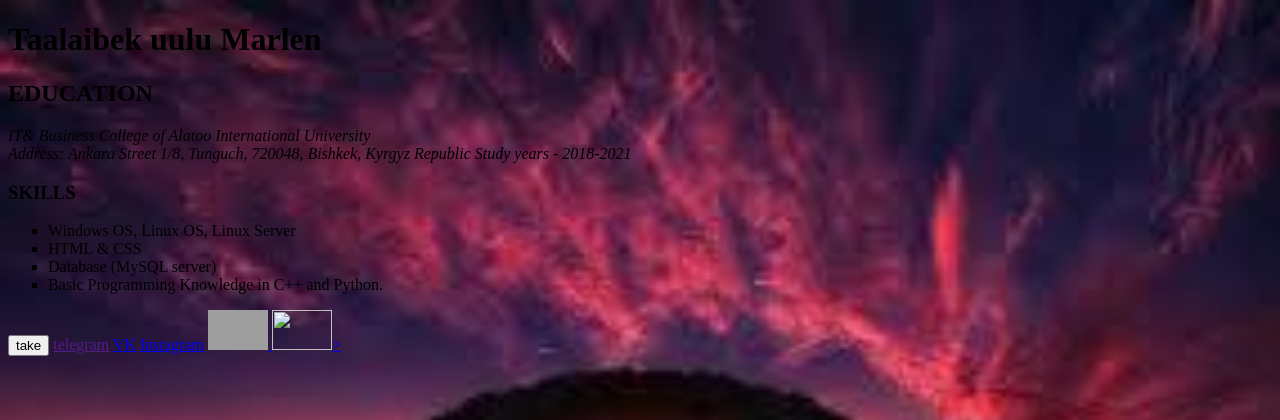
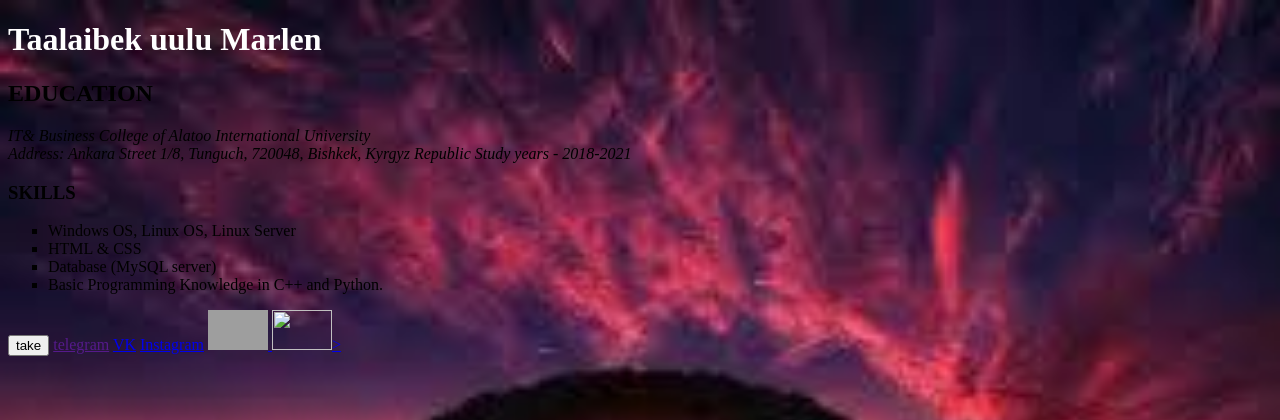
Before and after one commit to Marlenbek/example, a PHP site: page / in a window 1280 px wide. Shown: the top 420 px of the page. Run offline with PHP 8.4, Linux system fonts and the light colour scheme; grey boxes are pictures that could not be loaded.

Commit message:
Update index.php

```diff
--- a/index.php
+++ b/index.php
@@ -8,13 +8,13 @@
 
 	</head>
 <body >
-	<h1 >Taalaibek uulu Marlen</h1>
+	<h1 style="color: white">Taalaibek uulu Marlen</h1>
 	<h2 >EDUCATION</h2>
 	<div  > <em>IT& Business College of Alatoo International University<br>
 Address: Ankara Street 1/8, Tunguch, 720048, Bishkek, Kyrgyz Republic
 Study years - 2018-2021</em></div>
 	<h3 >SKILLS</h3>
-	<ul style="list-style-type:square" class="fuckk" >
+	<ul style="list-style-type:square" class="good" >
             <li>Windows OS, Linux OS, Linux Server</li>
             <li>HTML & CSS</li>
             <li>Database (MySQL server)</li>
```
